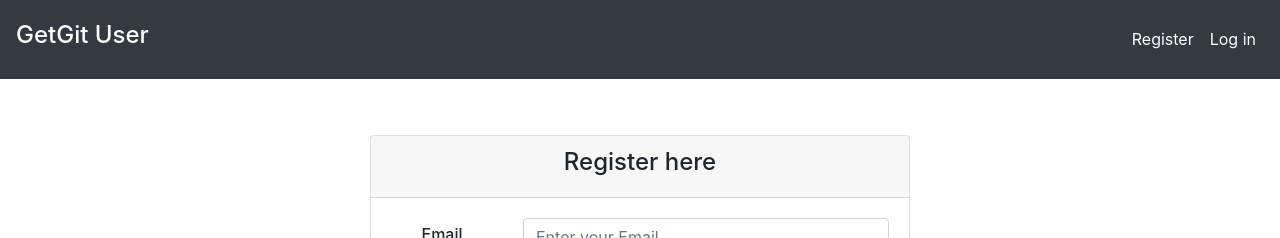
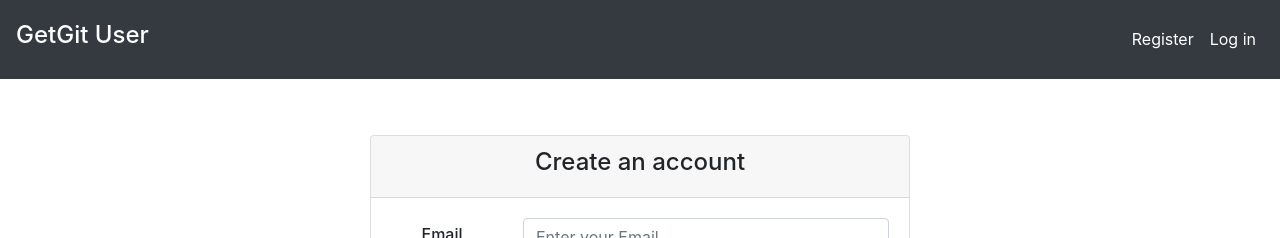
Before and after one commit to wajeshubham/GitHub-User-Fetcher, a React (Create React App) app: page /signup in a window 1280 px wide. Shown: the top 238 px of the page. Built offline with nearby package versions, Linux system fonts and the light colour scheme; the HTML template or start-up script is replaced by a standard one.

Commit message:
Update signup.js

```diff
--- a/src/pages/signup.js
+++ b/src/pages/signup.js
@@ -57,7 +57,7 @@ function SignUp() {
             <Card>
               <Form onSubmit={handleSubmit}>
                 <CardHeader className="">
-                  <h4>Register here</h4>
+                  <h4>Create an account</h4>
                 </CardHeader>
                 <CardBody>
                   <FormGroup row>
```
